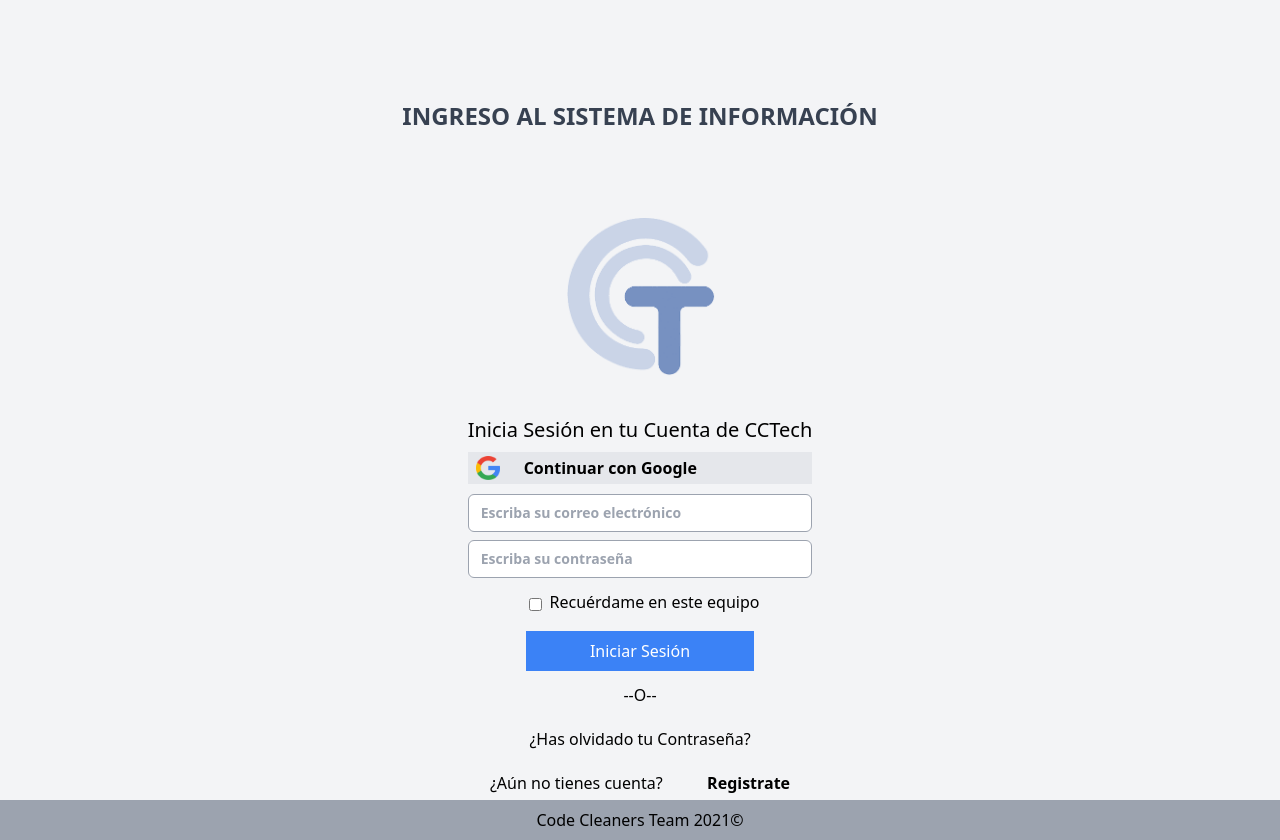
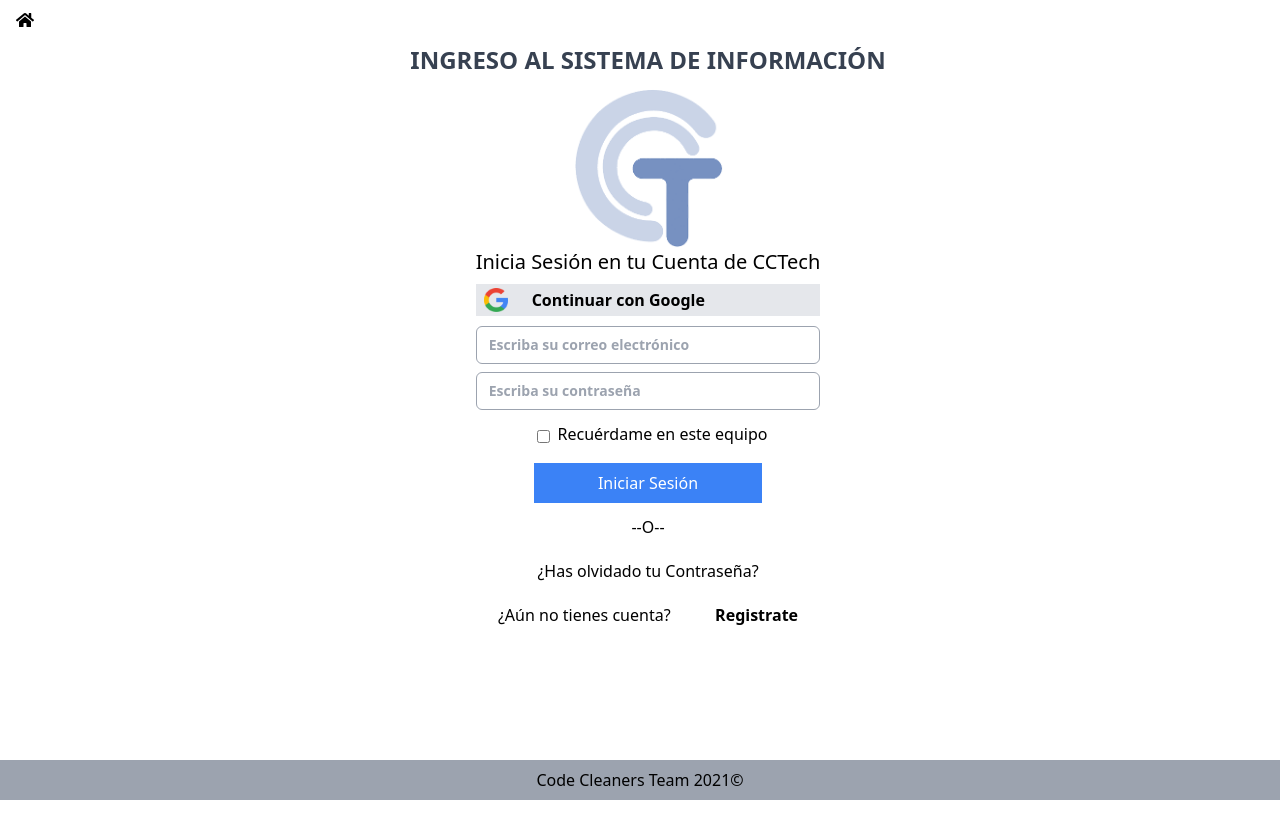
Before and after one commit to codecleanersteam/ProyectoCiclo3, a React (Create React App) app: page /login in a window 1280 px wide. After the commit the page ends 800 px from the top, so only its background shows below. Built offline with nearby package versions, Linux system fonts and the light colour scheme.

Commit message:
Ajustes finales login

```diff
--- a/src/components/Footer.jsx
+++ b/src/components/Footer.jsx
@@ -2,7 +2,7 @@
 
 const Footer = () => {
   return (
-    <div className="bg-gray-400 flex justify-center p-2">
+    <div className="bg-gray-400 flex w-full justify-center p-2">
       Code Cleaners Team 2021©
     </div>
   );
--- a/src/components/Head.jsx
+++ b/src/components/Head.jsx
@@ -8,7 +8,7 @@
       <div>
         <ul className="flex justify-between">
           <li>
-            <Link to="/sale">
+            <Link to="/">
               <div className="text-white p-2">
                 <LogoSmall />
               </div>
--- a/src/layouts/Auth.jsx
+++ b/src/layouts/Auth.jsx
@@ -1,18 +1,26 @@
 import React from "react";
 import Footer from "components/Footer";
+import { FontAwesomeIcon } from "@fortawesome/react-fontawesome"
+import { faHome } from "@fortawesome/free-solid-svg-icons"
+import { Link } from "react-router-dom";
 
 // import Logo from "components/ImagenLogo";
 
 const Auth = ({ children }) => {
   return (
-    <div className="flex flex-col h-screen bg-gray-100">
-      <div className="flex flex-col items-center h-screen py-2 px-4">
-        <div className="w-full pt-20">
-          {/* <Logo/> */}
-          {children}
-        </div>
+    <div className="flex flex-col justify-between h-screen w-full">
+      <div className="h-full flex flex-col items-center">
+        <main className="h-full w-full">
+          <div className="pt-2 pl-4">
+            <Link to="/">
+              <FontAwesomeIcon icon={faHome}></FontAwesomeIcon>
+            </Link>
+            {/* <Logo/> */}
+            {children}
+          </div>
+        </main>
+        <Footer />
       </div>
-      <Footer />
     </div>
   );
 };
--- a/src/pages/auth/Login.jsx
+++ b/src/pages/auth/Login.jsx
@@ -9,9 +9,9 @@
       <h1 className="m-3 text-center text-2xl font-extrabold text-gray-700">
         INGRESO AL SISTEMA DE INFORMACIÓN
       </h1>
-      <form className="mt-8 max-w-sm">
+      <form className="mt-auto max-w-sm">
         <div>
-          <div className="flex m-10 justify-center">
+          <div className="flex m-auto justify-center">
             <ImagenLogo />
           </div>
           <div className="text-xl text-">
@@ -61,7 +61,7 @@
         <div className="flex justify-center m-5">
           <Link to="/">¿Has olvidado tu Contraseña?</Link>
         </div>
-        <div className="flex justify-around">
+        <div className="flex justify-around mb-5">
           <div>¿Aún no tienes cuenta?</div>
           <div className="font-bold">
             <Link to="/register">Registrate</Link>
```
